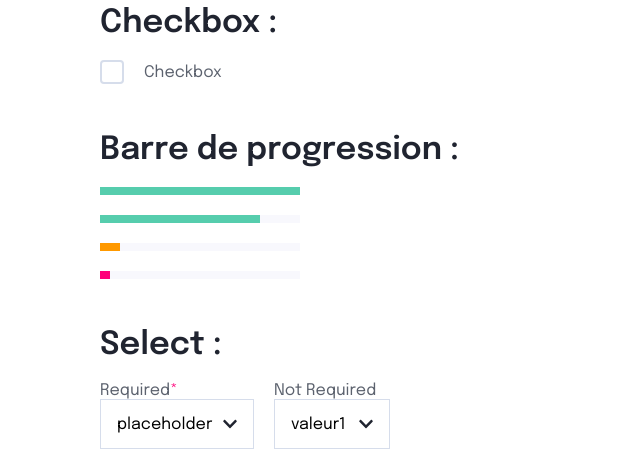
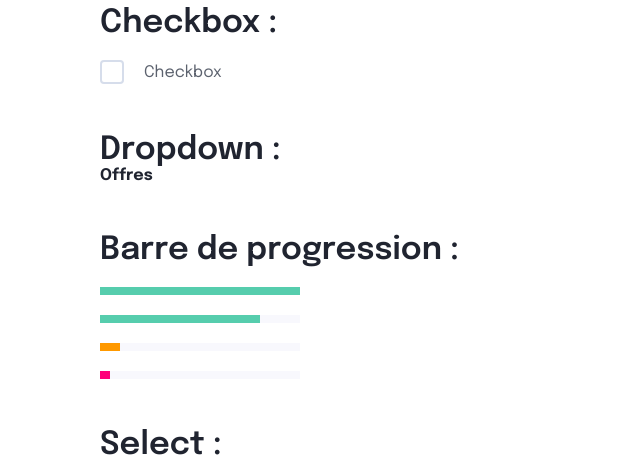
Before and after one commit to Fan2Shrek/BourseAuStage-front, a React (Create React App) app: page /ui-example in a window 1280 px wide. Shown: the part 1660-2117 px from the top of the page, without its empty margins (0-640 px from the left). Built offline with nearby package versions, Linux system fonts and the light colour scheme.

Commit message:
add dropdown

```diff
--- /dev/null
+++ b/src/components/ui/atoms/Dropdown/dropdown.scss
@@ -0,0 +1,30 @@
+.dropdown {
+    position: relative;
+    display: inline-block;
+
+    .link {
+        font-size: 16px;
+        font-weight: bold;
+        position: relative;
+        height: 100%;
+        cursor: pointer;
+    }
+
+    &__child {
+        display: none;
+        padding-top: 10%;
+
+        a{
+            display: block;
+            text-decoration: none;
+            padding: 10% 0%;
+            font-size: 14px;
+            font-weight: bold;
+            position: relative;
+        }
+    }
+}
+
+.dropdown:hover .dropdown__child {
+    display: block;
+}
--- /dev/null
+++ b/src/components/ui/atoms/Dropdown/index.js
@@ -0,0 +1,15 @@
+import './dropdown.scss';
+
+const Dropdown = () => {
+  return (
+    <div class="dropdown">
+      <a class="link">Offres</a>
+      <div class="dropdown__child">
+        <a href="">Menu 1</a>
+        <a href="">Menu 2</a>
+      </div>
+    </div>
+  );
+};
+
+export default Dropdown;
--- a/src/pages/UiExample/index.js
+++ b/src/pages/UiExample/index.js
@@ -14,6 +14,7 @@ import Loader from '../../components/ui/atoms/Loader';
 import Input from '../../components/ui/molecules/Input';
 import ProgressBar from '../../components/ui/atoms/ProgressBar';
 import Select from '../../components/ui/atoms/Select';
+import Dropdown from '../../components/ui/atoms/Dropdown';
 import Card from '../../components/ui/atoms/Card';
 import Calendar from '../../components/ui/atoms/Calendar';
 import Ckeditor from '../../components/ui/atoms/Ckeditor';
@@ -309,6 +310,12 @@ const UiExample = () => {
             </Container>
 
             <Container inline className={styles.section}>
+                <h2>Dropdown :</h2>
+
+                <Dropdown/>
+            </Container>
+
+            <Container inline className={styles.section}>
                 <h2>Barre de progression :</h2>
 
                 <List
```
